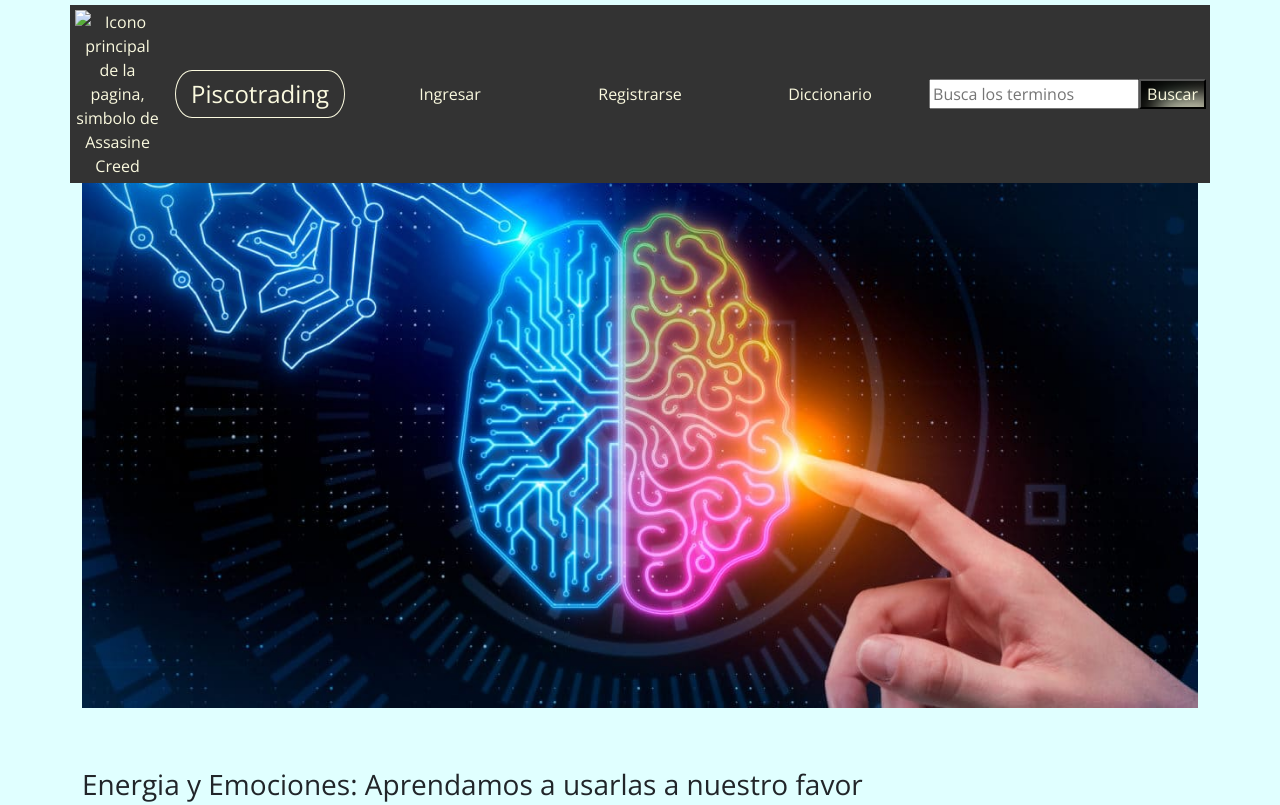
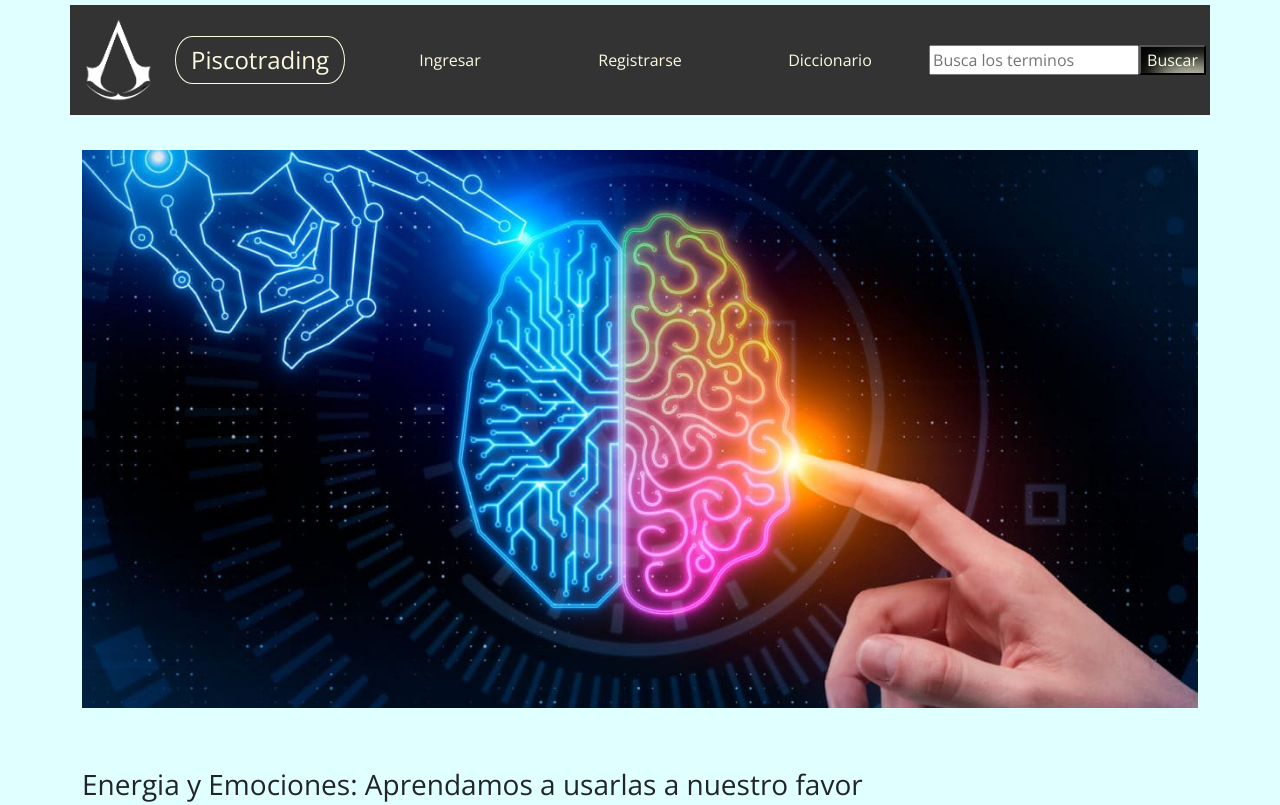
Before and after one commit to almodobar/Entrega3-Velez, a plain HTML site: page energia.html in a window 1280 px wide. Shown: the top 805 px of the page. Drawn offline with nearby package versions, Linux system fonts and the light colour scheme; the site is published under a folder, as on GitHub Pages, so addresses that start at the root find nothing.

Commit message:
cambio margenes

```diff
--- a/energia.html
+++ b/energia.html
@@ -18,7 +18,7 @@
         <div class="container navbarPropia">
             <div class="row navbarRow">
                 <div class="div col-lg-1 col-md-2 col-sm-12">
-                    <a class="img" href="./index.html"><img src="/img/AClogo-removebg-preview.png" width="100" height="100" alt="Icono principal de la pagina, simbolo de Assasine Creed"></a>
+                    <a class="img" href="./index.html"><img src="./img/AClogo-removebg-preview.png" width="100" height="100" alt="Icono principal de la pagina, simbolo de Assasine Creed"></a>
                 </div>
                 <div class="div col-lg-2 col-md-2 col-sm-12">
                     <p class="titulo">Piscotrading</p>
--- a/scss/style.scss
+++ b/scss/style.scss
@@ -198,6 +198,7 @@ body{
     }
     .imgBitcoin{
         margin-bottom: 60px;
+        margin-top: 150px;
     }
 }
 .artEnergia{
```
Also changed, not shown: bitcoin.html (+1 -1 lines), grafico.html (+1 -1 lines), css/style.css, 1 other file.
